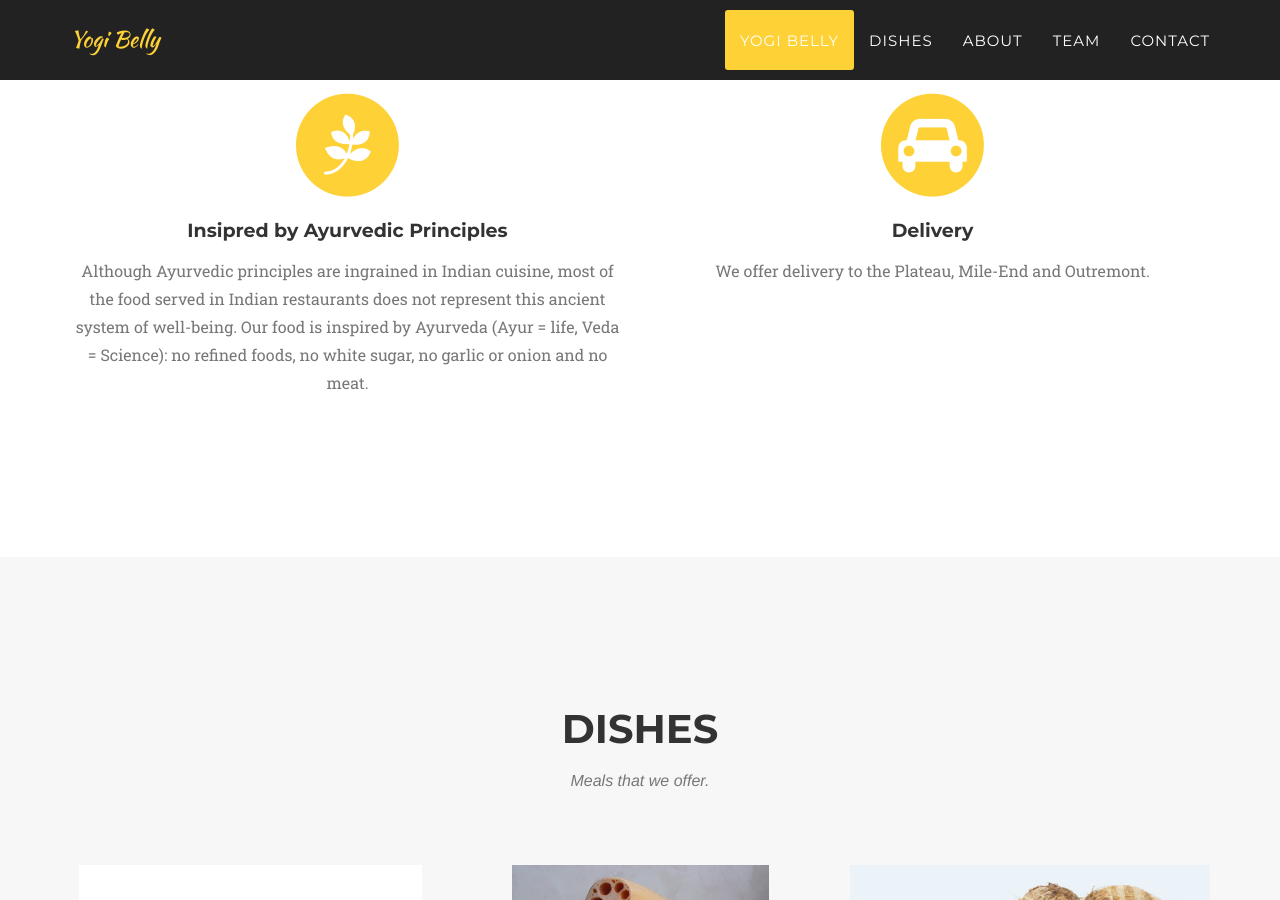
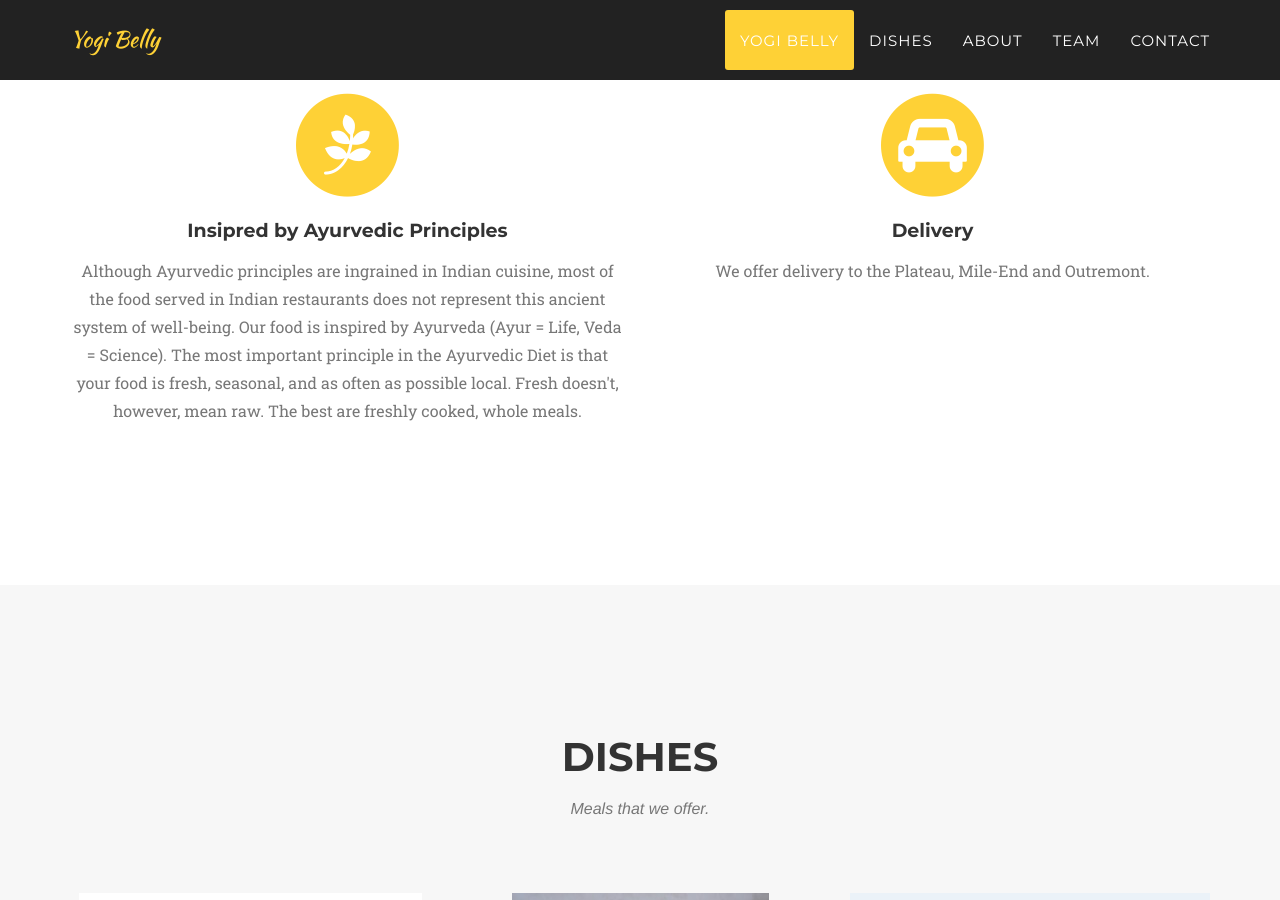
Before and after one commit to yogibelly/yogibelly.github.io, a Jekyll site: the page built from index.html, in a window 1280 px wide and 900 px high, scrolled down 1424 px. Built offline with Jekyll 4.4.1, drawn with Linux system fonts in a browser that asks for light colours; some web fonts are replaced.

Commit message:
change ayurveda definition

```diff
--- a/_includes/services.html
+++ b/_includes/services.html
@@ -30,7 +30,7 @@
                         <i class="fa fa-pagelines fa-stack-1x fa-inverse"></i>
                     </span>
                     <h4 class="service-heading">Insipred by Ayurvedic Principles</h4>
-                    <p class="text-muted">Although Ayurvedic principles are ingrained in Indian cuisine, most of the food served in Indian restaurants does not represent this ancient system of well-being. Our food is inspired by Ayurveda (Ayur = life, Veda = Science): no refined foods, no white sugar, no garlic or onion and no meat.</p>
+                    <p class="text-muted">Although Ayurvedic principles are ingrained in Indian cuisine, most of the food served in Indian restaurants does not represent this ancient system of well-being. Our food is inspired by Ayurveda (Ayur = Life, Veda = Science). The most important principle in the Ayurvedic Diet is that your food is fresh, seasonal, and as often as possible local. Fresh doesn't, however, mean raw. The best are freshly cooked, whole meals.</p>
                 </div>
                 <div class="col-md-6">
                     <span class="fa-stack fa-4x">
```
